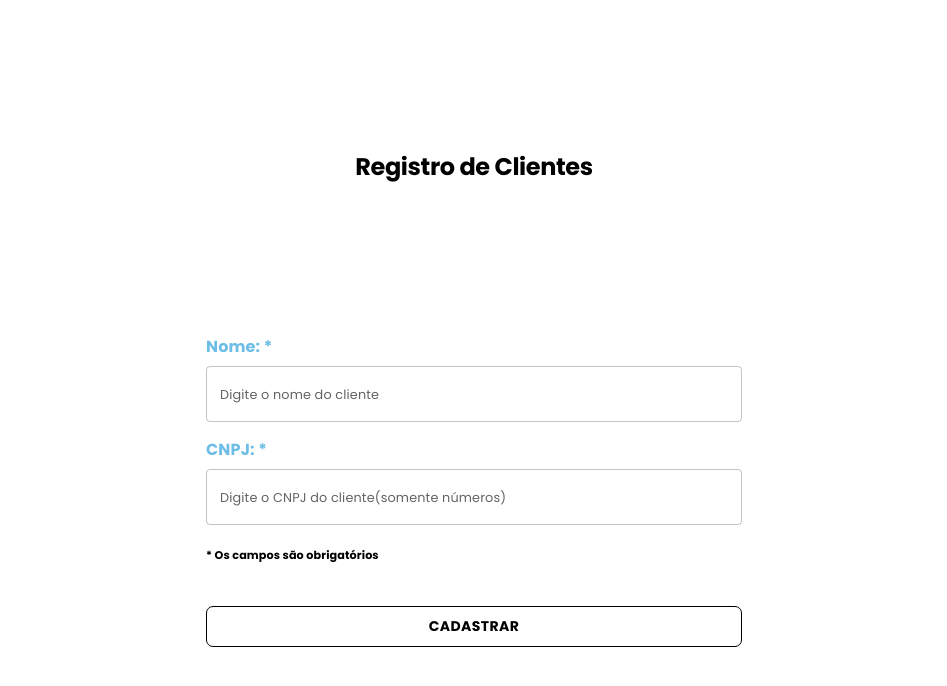
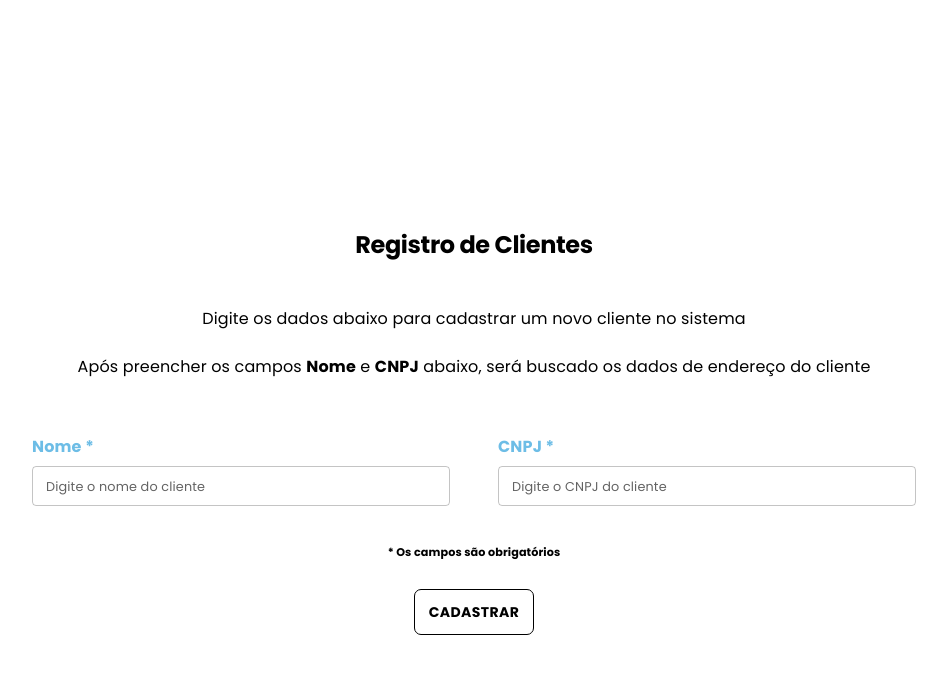
Before and after one commit to ViniciusRimes/RegisterClients, a React (Vite) app in the folder frontend/SSParisiTeste/: page /client/register in a window 1280 px wide. Shown: the top 686 px of the page, without its empty margins (166-1113 px from the left). Built offline with nearby package versions, Linux system fonts and the light colour scheme.

Commit message:
Updated page register

```diff
--- a/frontend/SSParisiTeste/package.json
+++ b/frontend/SSParisiTeste/package.json
@@ -17,7 +17,8 @@
     "events": "^3.3.0",
     "react": "^18.2.0",
     "react-dom": "^18.2.0",
-    "react-router-dom": "^6.22.0"
+    "react-router-dom": "^6.22.0",
+    "react-transition-group": "^4.4.5"
   },
   "devDependencies": {
     "@types/node": "^20.11.17",
--- /dev/null
+++ b/frontend/SSParisiTeste/src/components/Input/InputPersonalized.tsx
@@ -0,0 +1,29 @@
+import { FormControl} from "@mui/material"
+import FormLabel from "@mui/material/FormLabel/FormLabel"
+import TextField from "@mui/material/TextField/TextField"
+import React from "react"
+
+interface InputProps{
+    htmlFor: string,
+    text: string,
+    id: string,
+    handleOnChange: (e: React.ChangeEvent<HTMLInputElement>) => void,
+    value: string,
+    placeholder: string,
+    required: boolean,
+    maxLength: number | undefined,
+    disabled: boolean,
+}
+const InputPersonalized: React.FC<InputProps> = ({htmlFor, text,  id, handleOnChange, value, placeholder, required, maxLength, disabled}) => {
+  return (
+    <FormControl sx={{width: 'calc(50% - 2em)', margin: '0.5em'}}>
+        <FormLabel htmlFor= {htmlFor} sx={{opacity: disabled ? '0.5' : 1 ,color: '#6DBDE6', cursor: 'pointer', fontWeight: 'bold', fontFamily:'Poppins'}}>{text}</FormLabel>
+        <TextField size="small" inputProps={maxLength ? {maxLength: maxLength} : undefined} name={htmlFor} onChange={(e: React.ChangeEvent<HTMLInputElement>)=>handleOnChange(e)} value={value} required= {required} disabled={disabled} placeholder= {placeholder} id={id} variant='outlined' sx={{ margin: '0.5em 0em',opacity: disabled? '0.4' : 1 ,fontFamily: 'Poppins', '& input::placeholder': {
+            fontFamily: 'Poppins',
+            opacity: 0.7,
+            fontSize: '0.8em'
+        }}}/>
+    </FormControl>
+  )
+}
+export default InputPersonalized
--- a/frontend/SSParisiTeste/src/components/Messages/Messages.tsx
+++ b/frontend/SSParisiTeste/src/components/Messages/Messages.tsx
@@ -18,10 +18,9 @@ const Messages = () => {
             }, time);
         })
     })
-    console.log(type)
     return (
         visibility && (
-            <Box sx={{padding: '0.5em', marginTop: '2em', fontWeight: 'bold', backgroundColor: type === 'success' ? '#d4edda' : '#f8d7da', border: type === 'success' ? '1px solid #c3e6cb' : '1px solid #f5c6db', borderRadius: '0.5em'}} >
+            <Box sx={{padding: '0.5em', margin: '2em auto', fontWeight: 'bold', backgroundColor: type === 'success' ? '#d4edda' : type === 'error' ? '#f8d7da' : '#E6F2FF', border: type === 'success' ? '1px solid #c3e6cb' : type === 'error' ? '1px solid #f5c6db': '1px solid #4DA8DA', borderRadius: '0.5em', width: message.length - 50 ? '100%' : '70%'}} >
                 <Typography textAlign={'center'}  color={type === 'success' ? '#155724': '#721c24'}>{message}</Typography>
             </Box>
         )
--- a/frontend/SSParisiTeste/src/components/pages/RegisterClient.tsx
+++ b/frontend/SSParisiTeste/src/components/pages/RegisterClient.tsx
@@ -1,13 +1,14 @@
+
+
 import Box from '@mui/material/Box'
 import Typography from '@mui/material/Typography'
-import TextField from '@mui/material/TextField'
 import FormControl from '@mui/material/FormControl'
-import FormLabel from '@mui/material/FormLabel'
 import {Button} from '@mui/material'
 import {ChangeEvent, useState, useEffect } from 'react'
 import api from '../../helpers/axios'
 import Messages from '../Messages/Messages'
 import useFlashMessages from '../../hooks/useFlashMessages'
+import InputPersonzalized from '../Input/InputPersonalized'
 
 interface ApiResponse{
     message: string
@@ -23,21 +24,71 @@ interface ApiError{
 
 const RegisterClient = () => {
     const [cnpj, setCnpj] = useState('')
+    const [cnpjIsValid, setCnpjIsValid] = useState(false)
     const [name, setName] = useState('')
     const [client, setClient] = useState({})
     const [formData, setFormData] = useState({
         name: '',
         cnpj: ''
     })
+    const [address, setAddress] = useState({
+        uf: "",
+        cep: "",
+        municipio: "",
+        bairro: "",
+        numero: "",
+        complemento: ""
+    })
     const {setFlashMessages} = useFlashMessages()
 
     useEffect(()=>{
         setClient({
             name: name,
-            cnpj: cnpj
+            cnpj: cnpj,
+            address: address
         })
-    }, [cnpj, name])
-
+    }, [cnpj, name, address])
+    useEffect(()=>{
+        if(cnpj.length === 14){
+            setFlashMessages('Buscando endereço', 'loading', 1499)
+            setTimeout(async() => {
+                try{
+                    const response = await api.get(`/clients/address/${cnpj}`)
+                    if(response.status === 200){
+                        setCnpjIsValid(true)
+                    }
+                    const address = response.data.address
+                    setAddress({
+                        uf: address.uf ? address.uf : "",
+                        cep: address.cep ? address.cep : "",
+                        municipio: address.municipio ? address.municipio : "",
+                        bairro: address.bairro ? address.bairro : "",
+                        numero: address.numero ? address.numero : "",
+                        complemento: address.complemento ? address.complemento : "",
+                    })
+                }catch(error){
+                    if(error instanceof Error && 'response' in error && error.response){
+                        setAddress({
+                            uf: "",
+                            cep: "",
+                            municipio: "",
+                            bairro: "",
+                            numero: "",
+                            complemento: ""
+                        })
+                        const apiError = error as ApiError
+                        setFlashMessages(apiError.response.data.message, 'error', 2500)
+                        setTimeout(() => {
+                            setCnpjIsValid(true)
+                        }, 3000);
+                    }else{
+                        const errorMessage = error as ApiError
+                        setFlashMessages(errorMessage.message, 'error', 1000)
+                    }
+                }
+            }, 1500);
+        }
+    }, [cnpj])
     const handleSubmit = async (e: { preventDefault: () => void })=>{
         e.preventDefault()
         await registerClient()
@@ -51,6 +102,15 @@ const RegisterClient = () => {
                     name: '',
                     cnpj: ''
                 })
+                setAddress({
+                    uf: "",
+                    cep: "",
+                    municipio: "",
+                    bairro: "",
+                    numero: "",
+                    complemento: ""
+                })
+                setCnpjIsValid(false)
             }, 3000);
         }catch(error){
             if(error instanceof Error && 'response' in error && error.response){
@@ -65,7 +125,11 @@ const RegisterClient = () => {
 
     const handleInputChange = (e: ChangeEvent<HTMLInputElement | HTMLTextAreaElement>): void=>{
         const {value} = e.target
+
         let formattedCnpj: string = value.replace(/\D/g, '')
+        if(formattedCnpj.length !== 14){
+            setCnpjIsValid(false)
+        }
 
         if(formattedCnpj.length > 2){
             formattedCnpj = formattedCnpj.replace(/^(\d{2})(\d)/, '$1.$2')
@@ -96,36 +160,43 @@ const RegisterClient = () => {
 
         }))
     }
+
     return (
-    <Box maxWidth={'600px'} sx={{backgroundColor: '#fff', margin: '0em auto', height: '100vh'}} color={'#000'} width={'100vw'} justifyContent={'space-evenly'} display={'flex'} alignItems={'center'} flexDirection={'column'}>
-        <Typography fontFamily={'Poppins'} variant='h1' fontWeight={'bold'} fontSize={'1.5em'}>Registro de Clientes</Typography>
-        <form style={{display: 'flex', justifyContent: 'center', margin: '0em auto', width: '100%'}} onSubmit={handleSubmit}>
-        <FormControl sx={{ width: 'calc(100% - 4em)'}}>
-            <FormLabel htmlFor='name'sx={{color: '#6DBDE6', cursor: 'pointer', fontWeight: 'bold', fontFamily:'Poppins'}}>Nome: *</FormLabel>
-            <TextField onChange={(e)=>handleNameChange(e)} value={formData.name} required= {true} placeholder= 'Digite o nome do cliente 'id='name' variant='outlined' sx={{margin: '0.5em 0em' ,fontFamily: 'Poppins', '& input::placeholder': {
-                fontFamily: 'Poppins',
-                opacity: 0.7,
-                fontSize: '0.8em'
-            }}}/>
-            <FormLabel htmlFor='cnpj'sx={{color: '#6DBDE6', cursor: 'pointer', fontWeight: 'bold', fontFamily:'Poppins', marginBottom: '0.5em', marginTop:'0.5em'}}>CNPJ: *</FormLabel>
-            <TextField onChange={(e)=>handleInputChange(e)} required= {true}  placeholder= 'Digite o CNPJ do cliente(somente números) 'id='cnpj' variant='outlined' value={formData.cnpj} inputProps={{maxLength: 18}} sx={{fontFamily: 'Poppins', '& input::placeholder': {
-                fontFamily: 'Poppins',
-                opacity: 0.7,
-                fontSize: '0.8em'
-            }}}/>
+    <Box maxWidth={'900px'} sx={{backgroundColor: '#fff', margin: '3em auto', height: '100vh'}} color={'#000'} width={'100vw'} justifyContent={'center'} display={'flex'} alignItems={'center'} flexDirection={'column'}>
+        <Typography fontFamily={'Poppins'} variant='h1' fontWeight={'bold'} marginBottom={'1em'} fontSize={'1.5em'}>Registro de Clientes</Typography>
+        <Typography  marginTop={'1.5em'} fontFamily={'Poppins'} variant='body1'>Digite os dados abaixo para cadastrar um novo cliente no sistema</Typography>
+        <Typography  marginTop={'1.5em'} fontFamily={'Poppins'} variant='body1'>Após preencher os campos <span style={{fontWeight: 'bold'}}>Nome</span> e <span style={{fontWeight: 'bold'}}>CNPJ</span> abaixo, será buscado os dados de endereço do cliente</Typography>
+        <form style={{display: 'flex', flexDirection: 'column', justifyContent: 'center', alignItems: 'center', margin: '0em auto', marginBottom: '1em', width: '100%'}} onSubmit={handleSubmit}>
+        <Box sx={{display: 'flex', justifyContent: 'space-between', flexWrap: 'wrap', width: '100%', marginTop: '3em'}}>
+            <InputPersonzalized htmlFor='name' text='Nome *' id='name' handleOnChange={handleNameChange} required={true} placeholder='Digite o nome do cliente' value={formData.name} maxLength={undefined} disabled = {false}/>
+            <InputPersonzalized htmlFor='cnpj' text = 'CNPJ *'  id='cnpj' handleOnChange={handleInputChange} required = {true} placeholder='Digite o CNPJ do cliente' value={formData.cnpj} maxLength={18} disabled = {false}/>
 
-            <Typography fontFamily={'Poppins'} variant='body1' sx={{marginTop: '2em', fontSize: '0.7em', fontWeight: 'bold'}}>* Os campos são obrigatórios</Typography>
+            {cnpjIsValid &&
+                <InputPersonzalized htmlFor='uf' text = 'UF'  id='uf' handleOnChange={handleInputChange} required = {false} placeholder='' value={address.uf} maxLength={undefined} disabled = {cnpj ? false : true}/>}
 
+            {cnpjIsValid && <InputPersonzalized htmlFor='cep' text = 'CEP'  id='cep' handleOnChange={handleInputChange} required = {false} placeholder='' value={address.cep} maxLength={undefined} disabled = {cnpj ? false : true}/>}
+
+            {cnpjIsValid && <InputPersonzalized htmlFor='municipay' text = 'Município'  id='municipay' handleOnChange={handleInputChange} required = {false} placeholder='' value={address.municipio} maxLength={undefined} disabled = {cnpj ? false : true}/>}
+
+            {cnpjIsValid && <InputPersonzalized htmlFor='neighborhood' text = 'Bairro'  id='neighborhood' handleOnChange={handleInputChange} required = {false} placeholder='' value={address.bairro} maxLength={undefined} disabled = {cnpj ? false : true}/> }
+            {cnpjIsValid && <InputPersonzalized htmlFor='number' text = 'Número'  id='number' handleOnChange={handleInputChange} required = {false} placeholder='' value={address.numero} maxLength={undefined} disabled = {cnpj ? false : true}/> }
+            {cnpjIsValid&& <InputPersonzalized htmlFor='complemento' text = 'Complemento'  id='complemento' handleOnChange={handleInputChange} required = {false} placeholder='' value={address.complemento} maxLength={undefined} disabled = {cnpj ? false : true}/> }
+
+        </Box>
+        <Box>
+        <Box marginTop={'0em'} display={'flex'} flexDirection={'column'} alignItems={'center'}>
+            <Typography fontFamily={'Poppins'} variant='body1' sx={{marginTop: '2em', textAlign: 'center', fontSize: '0.7em', fontWeight: 'bold'}}>* Os campos são obrigatórios</Typography>
             <Messages/> {/*Mensagens de sucesso ou erro na tela*/}
-
-            <Button type="submit" sx={{color: '#000',border: '1px solid black', marginTop: '3em', borderRadius: '0.5em', fontFamily: 'Poppins', padding: '0.5em', fontWeight: 'bold',cursor: 'pointer',
+        </Box>
+        <FormControl sx={{display: 'flex', alignItems: 'center'}}>
+            <Button type="submit" sx={{color: '#000',border: '1px solid black', marginBottom: '1em', marginTop: '2em', borderRadius: '0.5em', fontFamily: 'Poppins', padding: '0.7em 1em', fontWeight: 'bold',cursor: 'pointer',
             '&:hover': {
                 backgroundColor: '#6DBDE6',
                 transition: 'all ease 0.2s',
             }}}>Cadastrar</Button>
         </FormControl>
+        </Box>
         </form>
-
     </Box>
   )
 }
```
Also changed, not shown: frontend/SSParisiTeste/src/components/pages/RegisterClient.module.css (added, +18 -0 lines), 1 other file (tests, documents, lock files or other folders).
